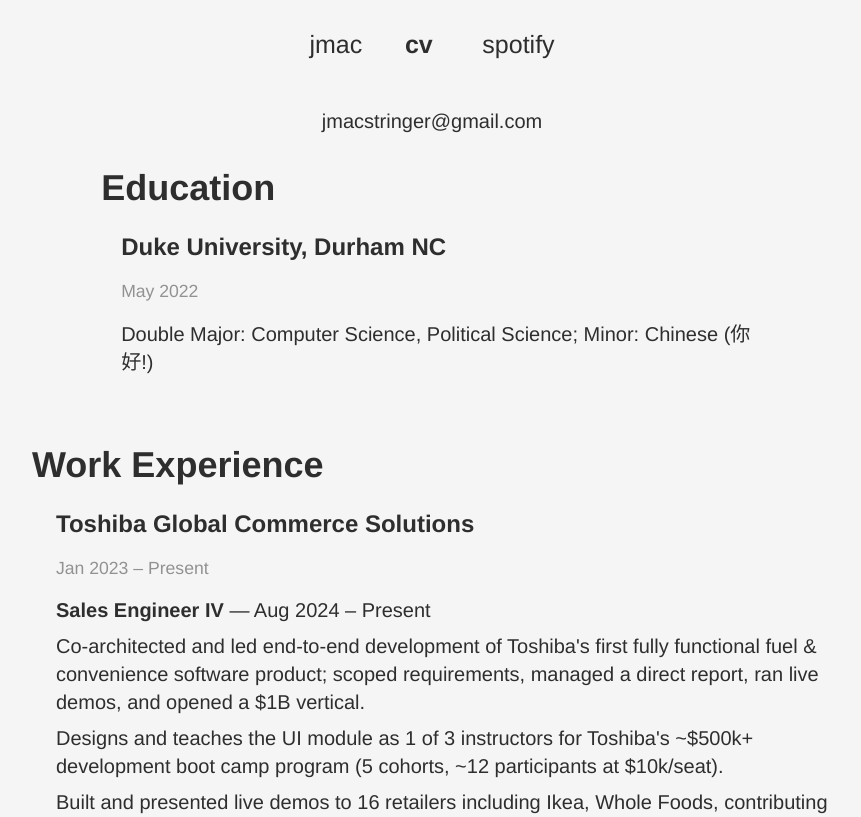
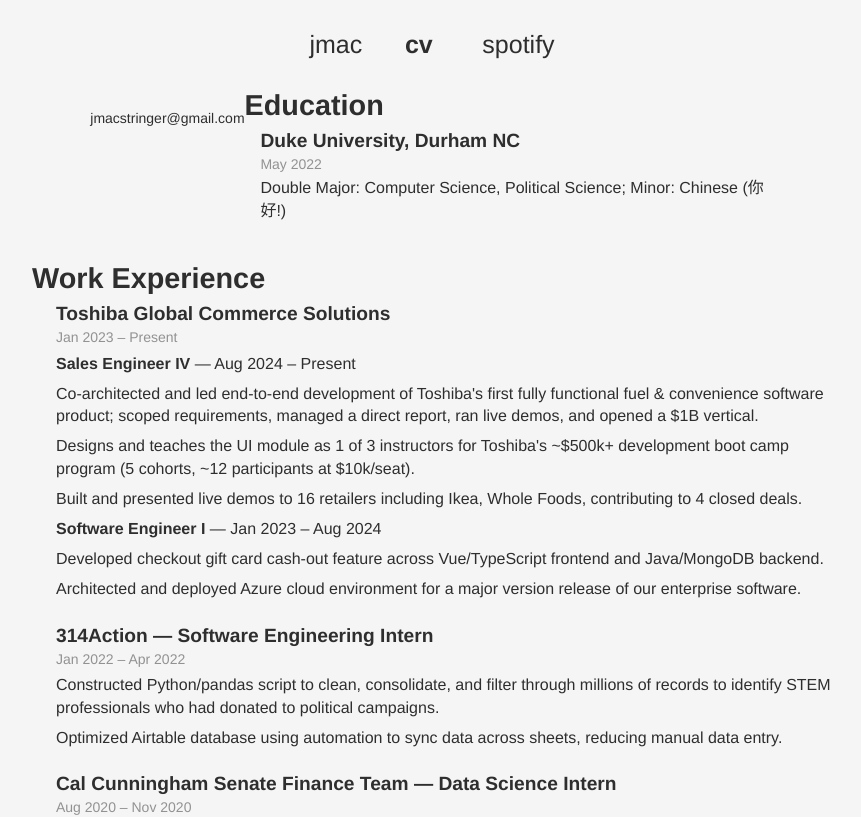
Before and after one commit to macstringer/macstringer.com, a Vue app: page /#/cv in a window 1280 px wide. Shown: the top 817 px of the page, without its empty margins (208-1069 px from the left). Built offline with nearby package versions, Linux system fonts and the light colour scheme.

Commit message:
add email and update playlist

```diff
--- a/package.json
+++ b/package.json
@@ -3,8 +3,8 @@
   "version": "0.1.0",
   "private": true,
   "scripts": {
-    "serve": "vue-cli-service serve",
-    "build": "vue-cli-service build",
+    "serve": "set NODE_OPTIONS=--openssl-legacy-provider && vue-cli-service serve",
+    "build": "set NODE_OPTIONS=--openssl-legacy-provider && vue-cli-service build",
     "lint": "vue-cli-service lint",
     "deploy": "push-dir --dir=dist --branch=gh-pages --allow-unclean --cleanup"
   },
--- a/src/views/Cv.vue
+++ b/src/views/Cv.vue
@@ -115,25 +115,28 @@
 h1 {
   color: #2e2e2e;
   font-family: "Helvetica Neue", Helvetica, sans-serif;
-  font-size: 2.25rem;
+  font-size: 1.8rem;
+  margin: 0 0 0.5rem 0;
 }
 h2 {
   color: #2e2e2e;
   font-family: "Helvetica Neue", Helvetica, sans-serif;
-  font-size: 1.5rem;
+  font-size: 1.2rem;
+  margin: 0 0 0.25rem 0;
 }
 h3 {
   color: #929292;
   font-family: "Helvetica Neue", Helvetica, sans-serif;
-  font-size: 1.1rem;
+  font-size: 0.875rem;
   font-weight: normal;
+  margin: 0 0 0.25rem 0;
 }
 
 p {
-  font-size: 1.25rem;
+  font-size: 1rem;
   font-family: "Neue Haas Grotesk Display Pro", "Helvetica Neue", Helvetica, sans-serif;
   color: #2e2e2e;
-  line-height: 1.75rem;
+  line-height: 1.4rem;
   margin-bottom: 0%;
   margin-top: 1%;
 }
@@ -152,8 +155,8 @@
   padding-bottom: 0.5rem;
 }
 
-.email a {
-  font-size: 1.1rem;
+.email {
+  font-size: 0.875rem;
   font-family: "Neue Haas Grotesk Display Pro", "Helvetica Neue", Helvetica, sans-serif;
 }
 
--- a/src/views/Spotify.vue
+++ b/src/views/Spotify.vue
@@ -17,7 +17,7 @@
 export default {
     data () {
       return {
-          spotifyLinks: ["https://open.spotify.com/embed/playlist/681Q0BNogfbTa59r89h3zg", "https://open.spotify.com/embed/playlist/681Q0BNogfbTa59r89h3zg",
+          spotifyLinks: ["https://open.spotify.com/embed/playlist/681Q0BNogfbTa59r89h3zg", "https://open.spotify.com/embed/playlist/4AMNW22jFZrzkDwL1puxZu",
                          "https://open.spotify.com/embed/album/7I42wZ3TW926k1DXrotD1M", "https://open.spotify.com/embed/playlist/5LYs2SDWXwxa1GPg8rH4AQ",
                          "https://open.spotify.com/embed/playlist/5WMPo5ELwaXnBaESqdwYXC", "https://open.spotify.com/embed/playlist/3dgRB5bRoXlgKJ259Ibh8L"
           ]
```
